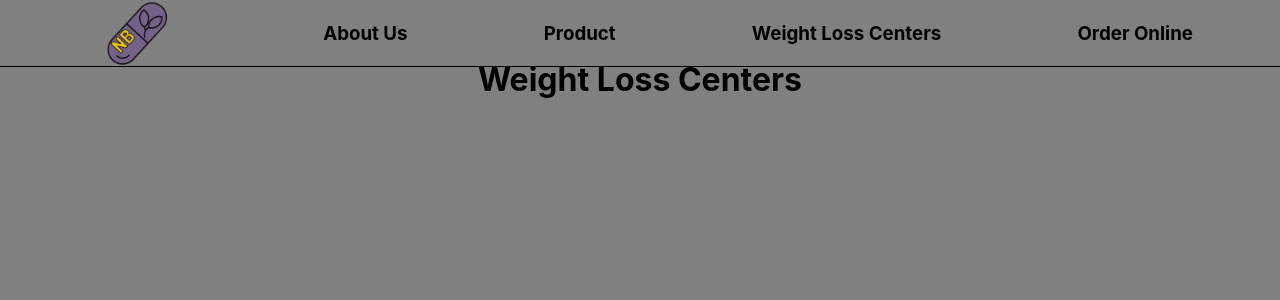
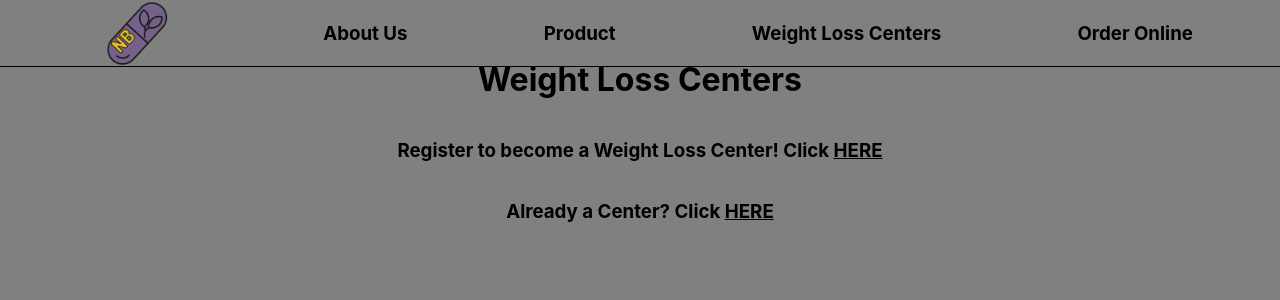
Before and after one commit to MMostella/NutraBiz-Frontend, a JavaScript app: page /centers in a window 1280 px wide. Shown: the top 300 px of the page. Built offline with nearby package versions, Linux system fonts and the light colour scheme; the HTML template or start-up script is replaced by a standard one.

Commit message:
Linked Login and Register in Centers

```diff
--- a/src/components/Centers.js
+++ b/src/components/Centers.js
@@ -1,3 +1,5 @@
+import { Link } from "react-router-dom";
+
 import styled from "styled-components";
 
 const StyledCenters = styled.div`
@@ -8,10 +10,29 @@ const StyledCenters = styled.div`
   height: 100vh;
 `;
 
+const linkStyle = {
+  color: "black",
+  // textDecoration: "none",
+};
+
 export default function Centers() {
   return (
     <StyledCenters>
       <h1>Weight Loss Centers</h1>
+      <h3>
+        Register to become a Weight Loss Center! Click{" "}
+        <Link to="/register" style={linkStyle}>
+          {" "}
+          HERE
+        </Link>
+      </h3>
+      <h3>
+        Already a Center? Click{" "}
+        <Link to="/login" style={linkStyle}>
+          {" "}
+          HERE
+        </Link>
+      </h3>
     </StyledCenters>
   );
 }
```
